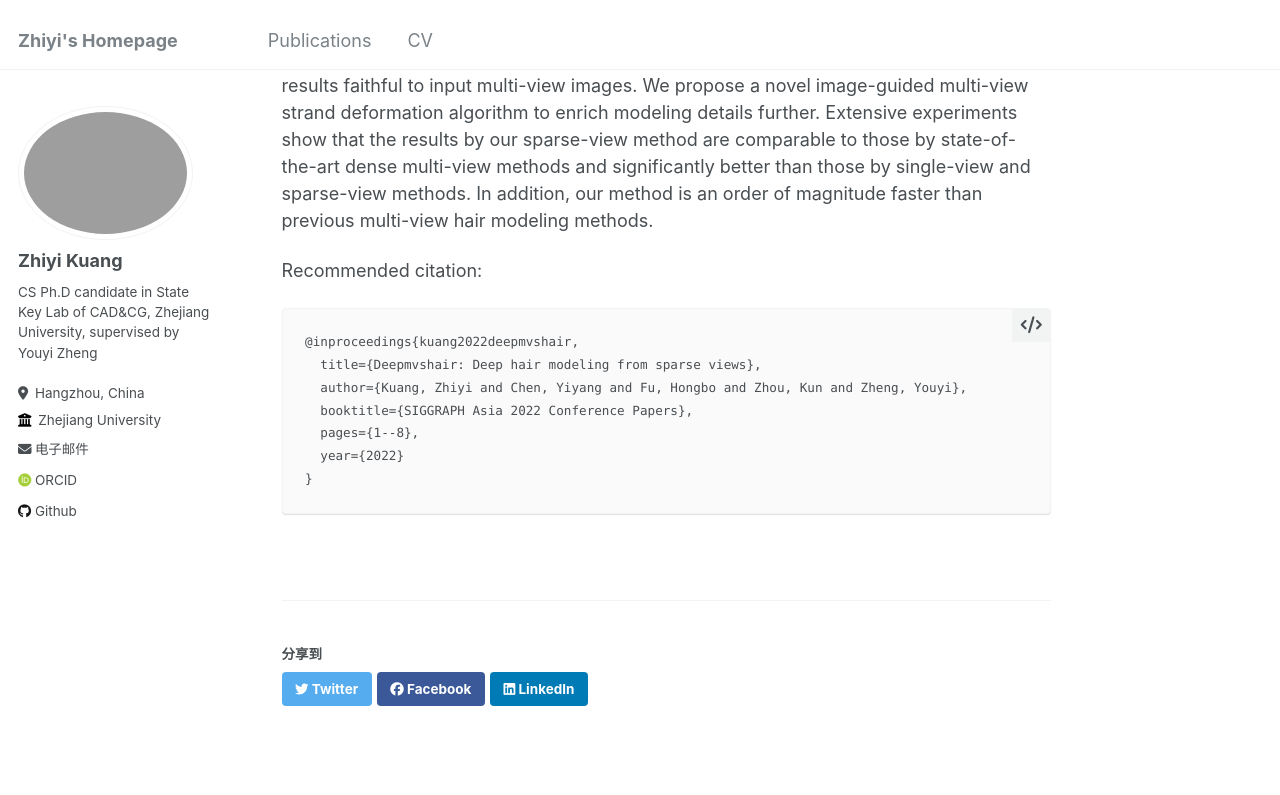
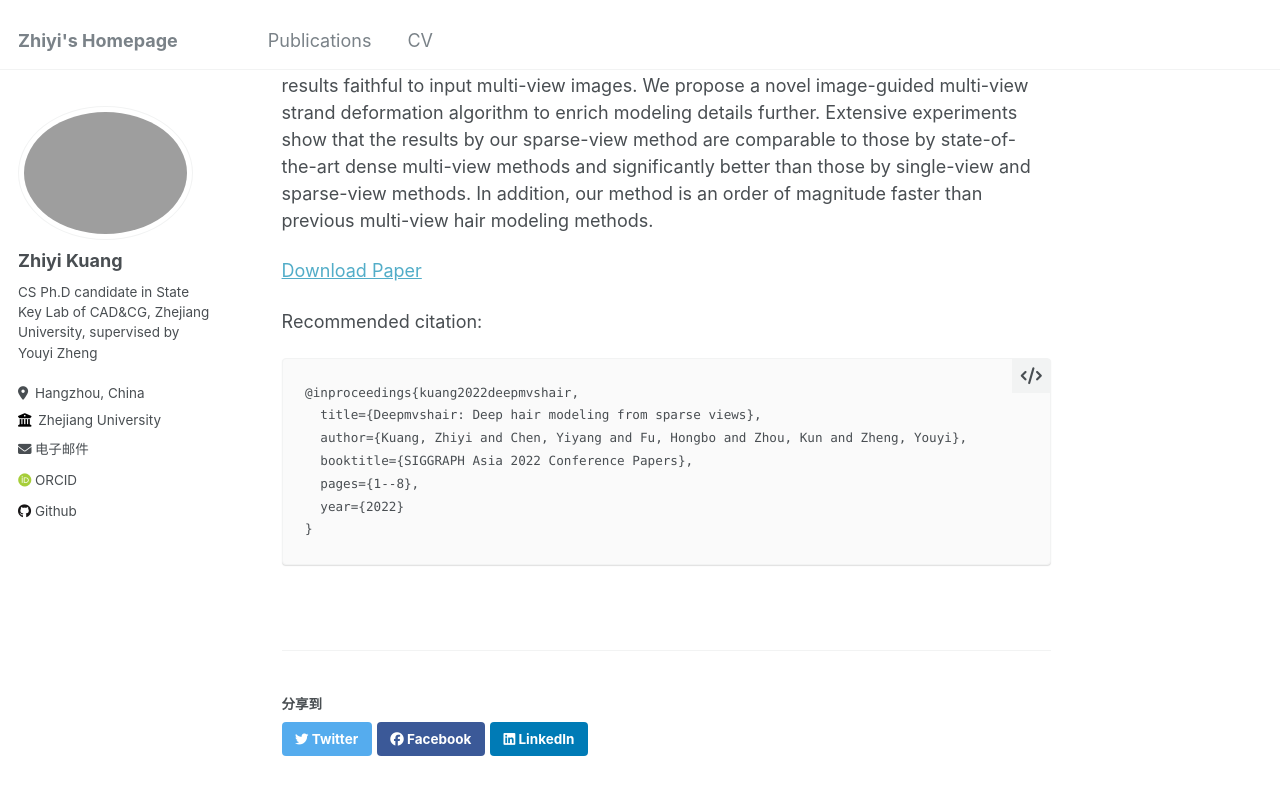
Before and after one commit to Musinghead/musinghead.github.io, a Jekyll site: the page built from _publications/DeepMVSHair.md, in a window 1280 px wide and 900 px high, scrolled down 451 px. Shown: the top 795 px of the window. Built offline with Jekyll 4.4.1, drawn with Linux system fonts in a browser that asks for light colours; some web fonts are replaced.

Commit message:
Update DeepMVSHair.md

````diff
--- a/_publications/DeepMVSHair.md
+++ b/_publications/DeepMVSHair.md
@@ -12,6 +12,8 @@ paperurl: 'https://dl.acm.org/doi/abs/10.1145/3550469.3555385'
 
 We present DeepMVSHair, the first deep learning-based method for multi-view hair strand reconstruction. The key component of our pipeline is HairMVSNet, a differentiable neural architecture which represents a spatial hair structure as a continuous 3D hair growing direction field implicitly. Specifically, given a 3D query point, we decide its occupancy value and direction from observed 2D structure features. With the query point’s pixel-aligned features from each input view, we utilize a view-aware transformer encoder to aggregate anisotropic structure features to an integrated representation, which is decoded to yield 3D occupancy and direction at the query point. HairMVSNet effectively gathers multi-view hair structure features and preserves high-frequency details based on this implicit representation. Guided by HairMVSNet, our hair growing algorithm produces results faithful to input multi-view images. We propose a novel image-guided multi-view strand deformation algorithm to enrich modeling details further. Extensive experiments show that the results by our sparse-view method are comparable to those by state-of-the-art dense multi-view methods and significantly better than those by single-view and sparse-view methods. In addition, our method is an order of magnitude faster than previous multi-view hair modeling methods.
 
+[Download Paper](https://dl.acm.org/doi/abs/10.1145/3550469.3555385)
+
 Recommended citation:
 
 ```
````
